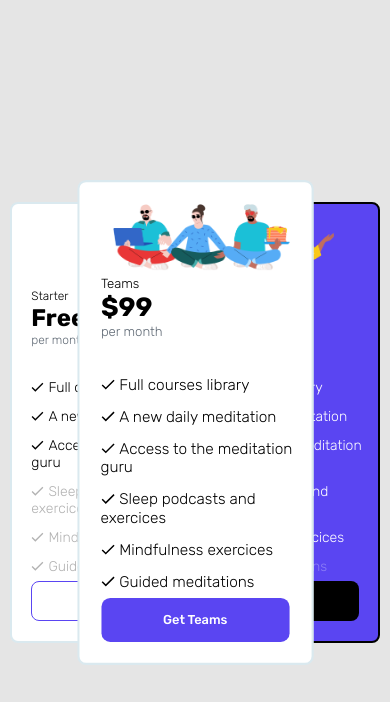
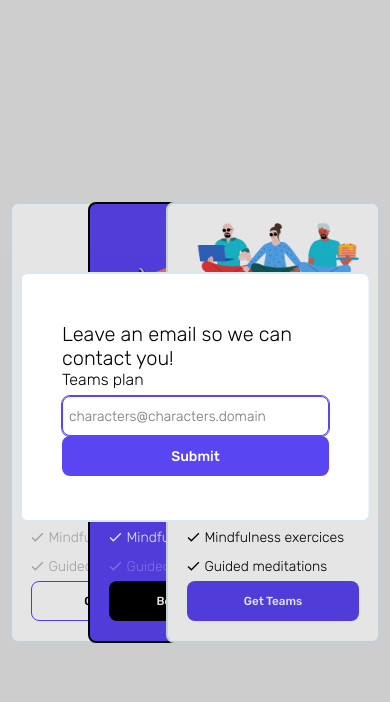
Before and after one commit to Marcsc99/price-plans, a plain HTML site: page index.html in a window 390 px wide. Both pictures are taken after a click on the button "Get Teams". Drawn offline with Linux system fonts and the light colour scheme.

Commit message:
Both Modals and email Validation

```diff
--- a/assets/styles/style.css
+++ b/assets/styles/style.css
@@ -18,6 +18,7 @@ body {
     min-height: 500px;
     min-width: 900px;
     background: #E5E5E5;
+    gap: 16px;
 }
 
 section {
@@ -34,14 +35,13 @@ section {
     transition: transform 0.2s;
 }
 
-header {
+section > header {
     width: 100%;
     height: 150px;
 }
 
 article {
     height: 208px;
-    overflow:scroll;
 }
 
 h2 {
@@ -86,7 +86,7 @@ footer {
     aspect-ratio: 5.2582;
 }
 
-footer > button {
+button {
     text-align: center;
     padding: 12px 16px;
 
@@ -99,9 +99,12 @@ footer > button {
     border-radius: 8px;
 
     transition: transform 0.3s;
+
+    background: #5A45F2;
+    color: #FFF;
 }
 
-footer > button:hover {
+button:hover {
     transform: scale(1.05);
     cursor: pointer;
 }
@@ -109,6 +112,7 @@ footer > button:hover {
 #starter > footer > button {
     background: #FFF;
     border: 1px solid #5A45F2;
+    color: #000;
 }
 #pro > footer > button {
     background: #000;
@@ -145,6 +149,67 @@ footer > button:hover {
 section.selected {
     z-index: 10 !important;
     transform: scale(1.1) !important;
+}
+
+dialog {
+    top: 50%;
+    left: 50%;
+
+    width: 50vw;
+    max-width: 500px;
+
+    transform: translateX(-50%) translateY(-50%);
+    border: 2px solid #DAE9EF;
+    border-radius: 8px;
+}
+
+.dialog-inside {
+    padding: 40px;
+    width:100%;
+    height: 250px;
+    display: flex;
+    flex-direction: column;
+    justify-content: space-evenly;
+    align-items: center;
+}
+
+.dialog-inside > main > form {
+    display: flex;
+    flex-direction: column;
+    justify-content: space-evenly;
+    align-items: center;
+}
+
+form > input {
+    padding: 6px;
+    border-radius: 8px;
+    width: 100%;
+
+    font-size: 14px;
+
+    height: 40px;
+    width: 100%;
+    border: 1px solid #5A45F2;
+    outline: 1px solid #5A45F2;
+}
+
+.dialog-inside > header,
+.dialog-inside > main {
+    width: 100%;
+}
+
+.dialog-inside > header > h1 {
+    font-size: 20px;
+}
+
+
+
+#dialog2 > div {
+    text-align: center;
+}
+
+#dialog2 > div > main > p {
+    font-size: 24px;
 }
 
 @media (min-width: 601px) {
@@ -191,6 +256,7 @@ section.selected {
     article {
         width: 45vw;
         aspect-ratio: 1.06867;
+        overflow:scroll;
     }
 
     .left {
@@ -208,4 +274,22 @@ section.selected {
     footer > button:active {
         transform: scale(1.08);
     }
+
+    dialog {
+        width: 90vw;
+        height: 250px;
+        transform: translateX(-45vw) translateY(-150px);
+        border: 2px solid #DAE9EF;
+        border-radius: 8px;
+    }
+
+    #dialog-inside {
+        padding: 40px;
+        width:100%;
+        height: 250px;
+        display: flex;
+        flex-direction: column;
+        justify-content: space-evenly;
+        align-items: center;
+    }
 }
--- a/index.html
+++ b/index.html
@@ -9,6 +9,32 @@
         <title>Price List</title>
     </head>
     <body>
+        <dialog id="dialog1">
+            <div class="dialog-inside">
+                <header>
+                    <h1>Leave an email so we can contact you!</h1>
+                    <span id="plan-info"></span>
+                </header>
+                <main>
+                    <form>
+                        <input name="email" type="email" placeholder="characters@characters.domain"
+                        required pattern="[a-z0-9._%+-]+@[a-z0-9.-]+\.[a-z]{2,}$"
+                        title="Format: characters@characters.domain"/>
+                        <button type="submit" id="submit-email">Submit</button>
+                    </form>
+                </main>
+            </div>
+        </dialog>
+
+        <dialog id="dialog2">
+            <div class="dialog-inside">
+                <main>
+                    <p>Thank you for trusting us!</p>
+                    <p>We will contact you soon</p>
+                </main>
+            </div>
+        </dialog>
+
         <section id="starter" class="left">
             <header>
                 <picture>
@@ -51,7 +77,7 @@
                 </ul>
             </article>
             <footer>
-                <button onclick="Info(0)">Get Started</button>
+                <button type="button" onclick="Info(0)">Get Started</button>
             </footer>
         </section>
         <section id="pro">
@@ -96,7 +122,7 @@
                 </ul>
             </article>
             <footer>
-                <button onclick="Info(1)">Become a Pro</button>
+                <button type="button" onclick="Info(1)">Become a Pro</button>
             </footer>
         </section>
         <section id="teams" class="right">
@@ -141,7 +167,7 @@
                 </ul>
             </article>
             <footer>
-                <button onclick="Info(2)">Get Teams</button>
+                <button type="button" onclick="Info(2)">Get Teams</button>
             </footer>
         </section>
     </body>
--- a/index.js
+++ b/index.js
@@ -1,25 +1,73 @@
 const $ = (tag) => document.querySelector(tag)
 const $$ = (tag) => document.querySelectorAll(tag)
 
-const pro = $("#pro")
-const starter = $("#starter")
-const teams = $("#teams")
+const card = (id) => {
+    const element = $(`${id}`)
+    const go = (side) => { element.classList = [side] }
+    const center = () => {
+        if(id == "#starter") card("#pro").go("left")
+        else if(id == "#teams") card("#pro").go("right")
+    }
+    const select = () => { element.classList.add("selected") }
+    return {
+        go, center, select
+    }
+}
+
+const selected = {
+    remove: () => {
+        const { classList, id } = $("section.selected") || {}
+        classList?.remove("selected")
+        return id
+    },
+    add: (id) => {
+        card(`#${id}`).select()
+        card(`#${id}`).center()
+    },
+    reset: () => {
+        card("#pro").go("")
+        card("#starter").go("left")
+        card("#teams").go("right")
+    }
+}
+
 
 $$("section").forEach(section => {
-    section.addEventListener("click", ({currentTarget: { id, classList } }) => {
-        const selected = $("section.selected")
-        selected?.classList.remove("selected")
-        if(selected?.id != id) {
-            classList.add("selected")
-            if(id == "starter") pro.classList = ["left"]
-            else if(id == "teams") pro.classList = ["right"]
+    section.addEventListener("click", ({ currentTarget: { id }, target: { tagName } }) => {
+        if(tagName !== "BUTTON") {
+            const selectedId = selected.remove();
+            if(selectedId != id) selected.add(id);
+            else selected.reset()
         }
-        else reset()
     })
 })
 
-const reset = () => {
-    pro.classList = [""]
-    starter.classList = ["left"]
-    teams.classList = ["right"]
+const Plans = {
+	Free: 0,
+	Pro: 1,
+	Teams: 2
 }
+
+const Info = (plan) => {
+    const span = $("#plan-info")
+    switch(plan){
+        case Plans.Free: span.innerHTML = "Free plan"; break
+        case Plans.Pro: span.innerHTML = "Pro plan"; break
+        case Plans.Teams: span.innerHTML = "Teams plan"; break
+    }
+    $("#dialog1").showModal();
+}
+
+
+$("#dialog1").addEventListener("click", ({ target: t }) => {
+    if(t.tagName === "DIALOG") t.close()
+})
+$("#dialog2").addEventListener("click", ({ target: t }) => {
+    if(t.tagName === "DIALOG") t.close()
+})
+
+$("form").addEventListener("submit", (e) => {
+    e.preventDefault()
+    $("#dialog1").close()
+    $("#dialog2").showModal()
+})
```
